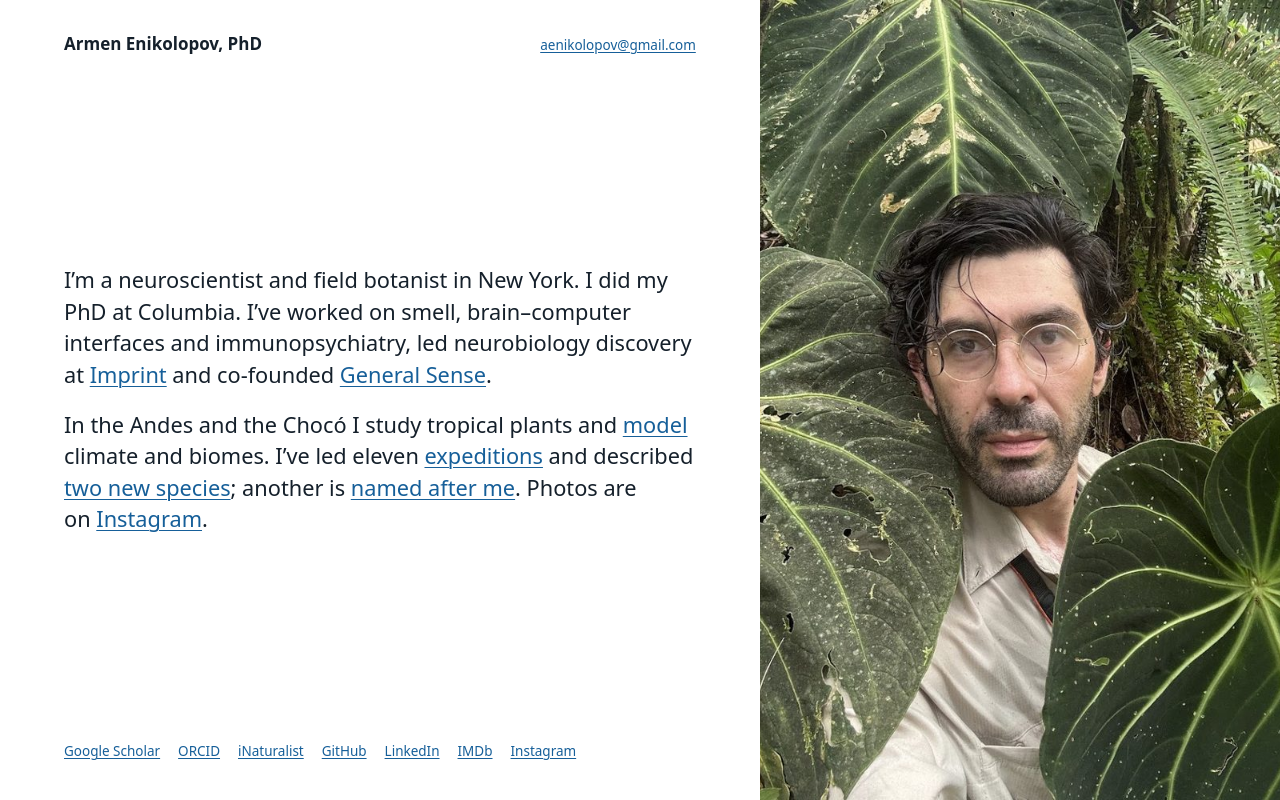
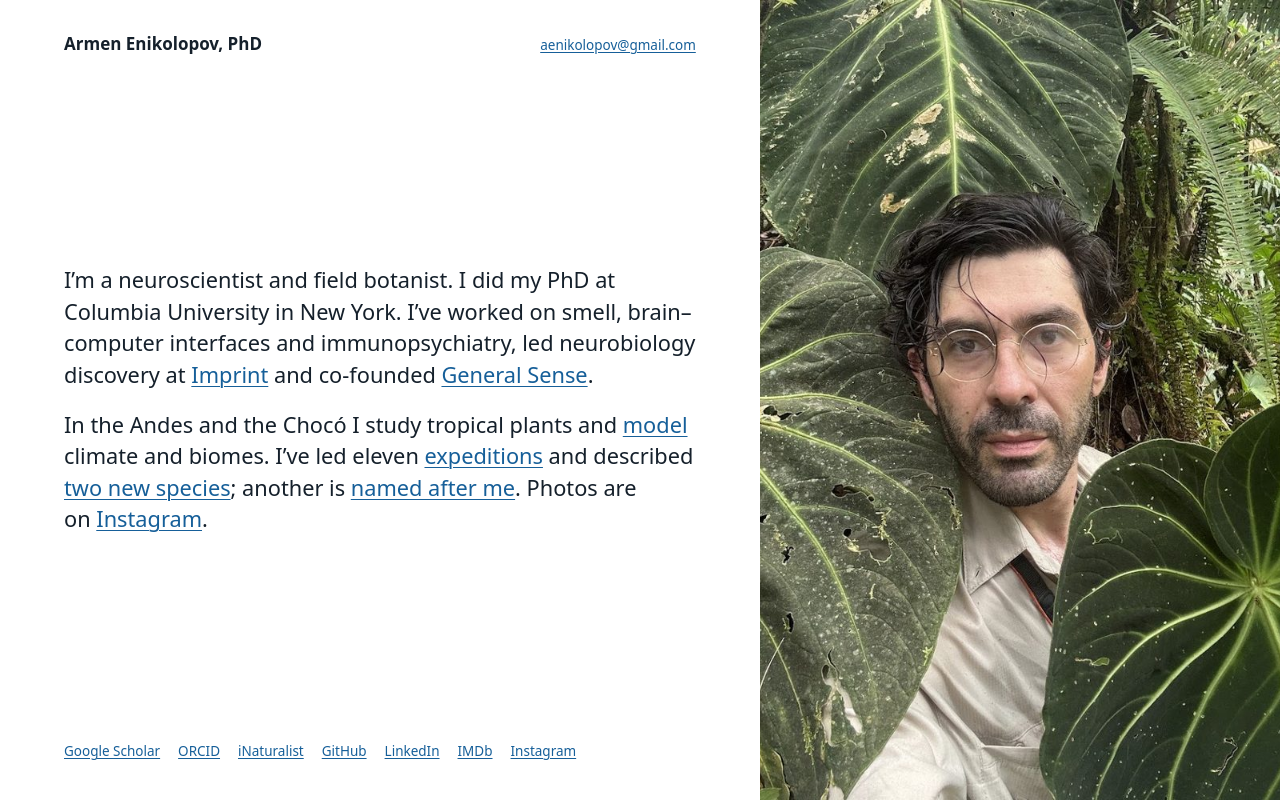
Before and after one commit to armenenikolopov/armenenikolopov.com, a plain HTML site: page index.html in a window 1280 px wide. Drawn offline with Linux system fonts and the light colour scheme.

Commit message:
Say Columbia University in New York, so it isn't read as Colombia
Co-Authored-By: Claude Opus 5.5 <noreply@anthropic.com>
Claude-Session: https://claude.ai/code/session_016a4QX2oRqpG1jaVbB4m7ox

```diff
--- a/index.html
+++ b/index.html
@@ -53,7 +53,7 @@ h1{margin:0;font-size:17px;line-height:24px;font-weight:650}
     </header>
 
     <div class="about">
-      <p>I’m a neuroscientist and field botanist in New York. I did my PhD at Columbia. I’ve worked on smell, brain–computer interfaces and immunopsychiatry, led neurobiology discovery at <a href="https://imprint.org/">Imprint</a> and co-founded <a href="https://www.generalsense.com/">General Sense</a>.</p>
+      <p>I’m a neuroscientist and field botanist. I did my PhD at Columbia University in New York. I’ve worked on smell, brain–computer interfaces and immunopsychiatry, led neurobiology discovery at <a href="https://imprint.org/">Imprint</a> and co-founded <a href="https://www.generalsense.com/">General Sense</a>.</p>
       <p>In the Andes and the Chocó I study tropical plants and <a href="https://github.com/armenenikolopov/HoldridgeLifeZoneMap">model</a> climate and biomes. I’ve led eleven <a href="expeditions.html">expeditions</a> and described <a href="expeditions.html#peru-2024">two new species</a>; another is <a href="https://powo.science.kew.org/taxon/urn:lsid:ipni.org:names:77370529-1">named after me</a>. Photos are on <a href="https://www.instagram.com/permanentfieldtrip/">Instagram</a>.</p>
     </div>
 
```
